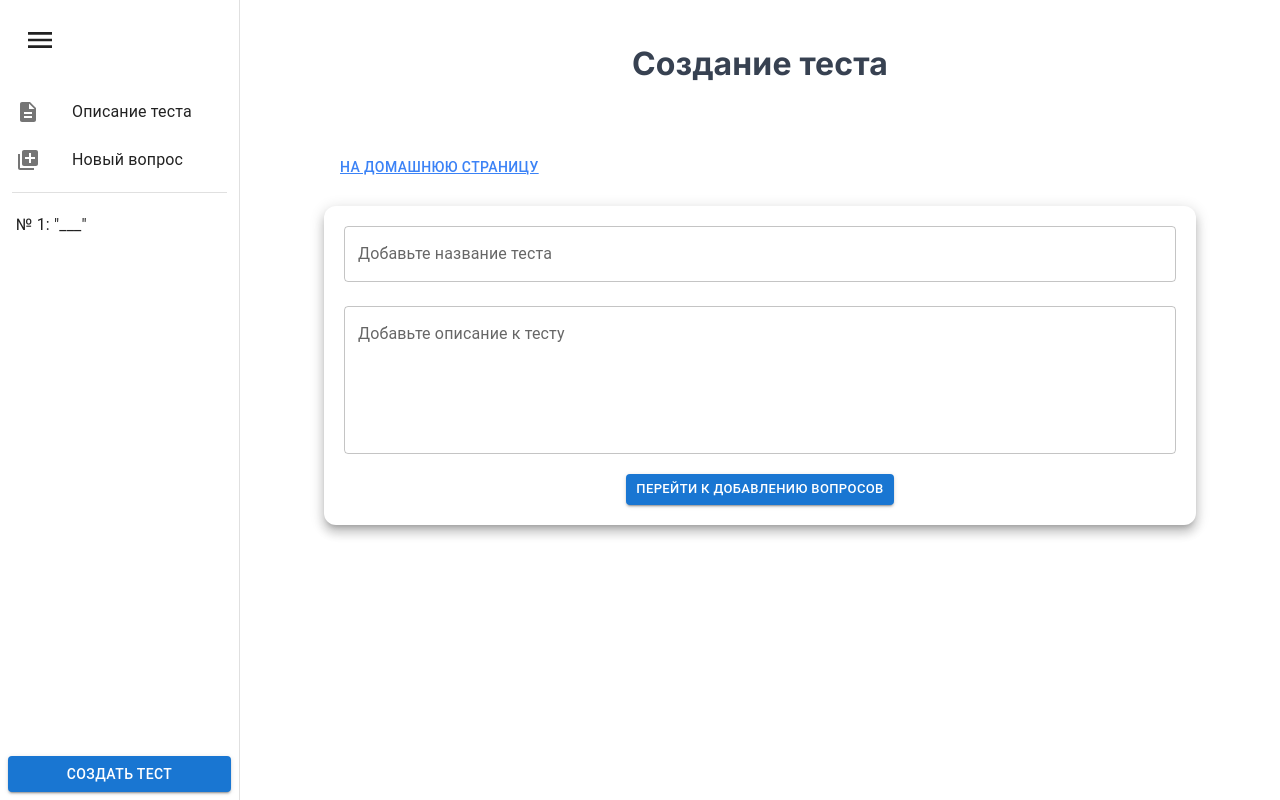
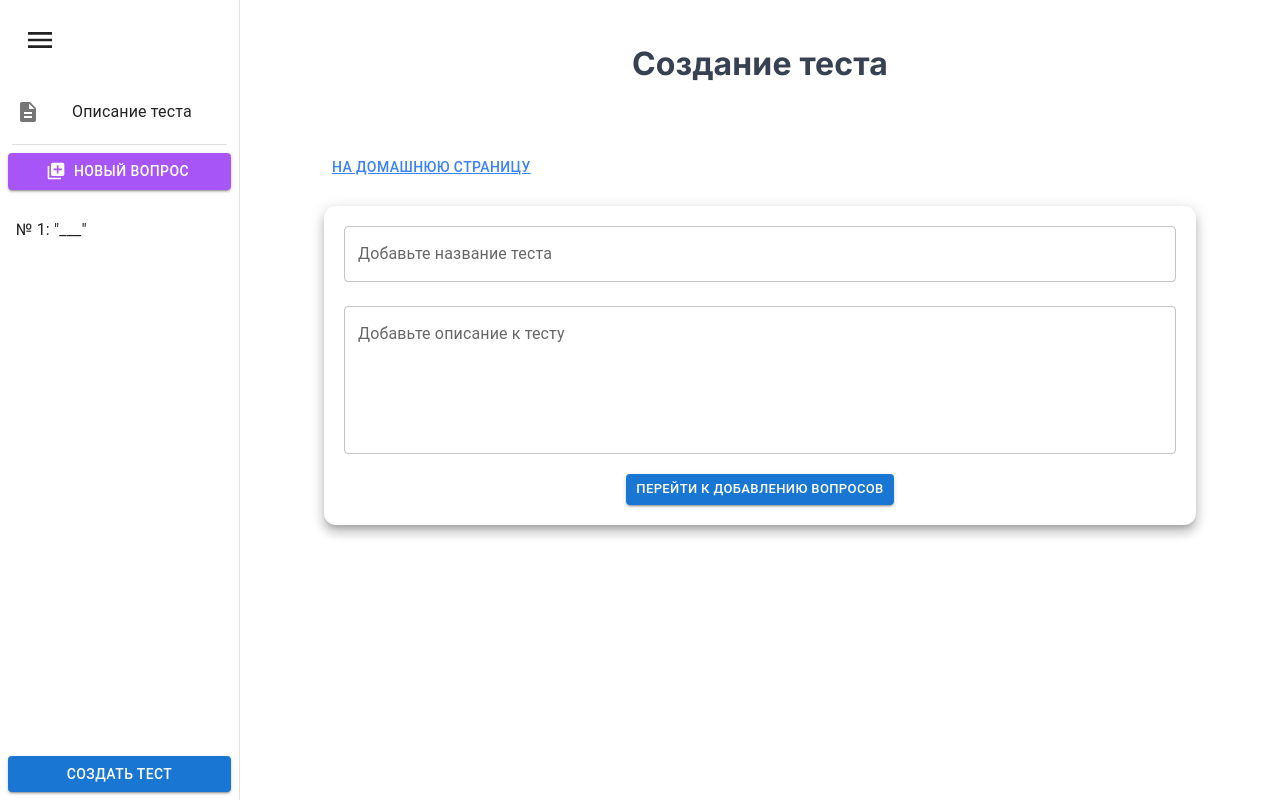
Before and after one commit to SirPeace/quizerland-v2-front, a Next.js app: page /create-quiz in a window 1280 px wide. Built offline with nearby package versions, Linux system fonts and the light colour scheme.

Commit message:
- мелкие исправления

```diff
--- a/src/components/Auth/SingInForm/SignInForm.tsx
+++ b/src/components/Auth/SingInForm/SignInForm.tsx
@@ -149,7 +149,7 @@ const SignInForm = (): JSX.Element => {
               router.push('auth/registration')
             }}
           >
-            Нет аккаунта? Заведи новый.
+            Нет аккаунта? Заведите новый.
           </Button>
         </div>
       </Box>
--- a/src/components/CreateQuiz/DrawerList/DrawerList.tsx
+++ b/src/components/CreateQuiz/DrawerList/DrawerList.tsx
@@ -20,8 +20,6 @@ import CreateQuizContext from '../context'
 
 const DrawerList = (): JSX.Element => {
   const { submit, setActiveTab, form } = useContext(CreateQuizContext)
-
-  const { setValue } = form
 
   // useWatch() вместо getValues(), т.к. нам надо следить за добавлением новых вопросов и ре-рендерить список при изменениях
   const questions = useWatch({
@@ -48,20 +46,22 @@ const DrawerList = (): JSX.Element => {
               <ListItemText primary={'Описание теста'} />
             </ListItemButton>
           </ListItem>
-          <ListItem disablePadding>
-            <ListItemButton
-              onClick={() => {
-                setActiveTab(0)
-              }}
-            >
-              <ListItemIcon>
-                <AddToPhotosIcon />
-              </ListItemIcon>
-              <ListItemText primary={'Новый вопрос'} />
-            </ListItemButton>
-          </ListItem>
         </List>
         <Divider className="mx-3" />
+        <div className="p-2">
+          <Button
+            variant="contained"
+            startIcon={<AddToPhotosIcon />}
+            fullWidth
+            onClick={() => {
+              setActiveTab(0)
+            }}
+            className="bg-purple-500"
+          >
+            Новый вопрос
+          </Button>
+        </div>
+
         <List>
           {questions.length === 0 ? (
             <ListItemText
--- a/src/components/navigation/Drawer/MenuDrawer/LinksList/LinksList.tsx
+++ b/src/components/navigation/Drawer/MenuDrawer/LinksList/LinksList.tsx
@@ -22,7 +22,7 @@ const LinksList = (): JSX.Element => {
 
   const links: ILink[] = [
     {
-      pathname: '/',
+      pathname: '/quizzes',
       query: { name: 'Тесты' },
       muiIcon: <FormatListNumberedRtlIcon />,
     },
--- a/src/components/navigation/GoToHomePageButton/GoToHomePageButton.tsx
+++ b/src/components/navigation/GoToHomePageButton/GoToHomePageButton.tsx
@@ -2,7 +2,7 @@ import Button from '@mui/material/Button'
 import Link from 'next/link'
 
 const GoToHomePageButton = (): JSX.Element => (
-  <div className="ml-5 mb-5">
+  <div className="ml-3 mb-5">
     <Button variant="text">
       <Link href="/" className="text-blue-500">
         На домашнюю страницу
```
